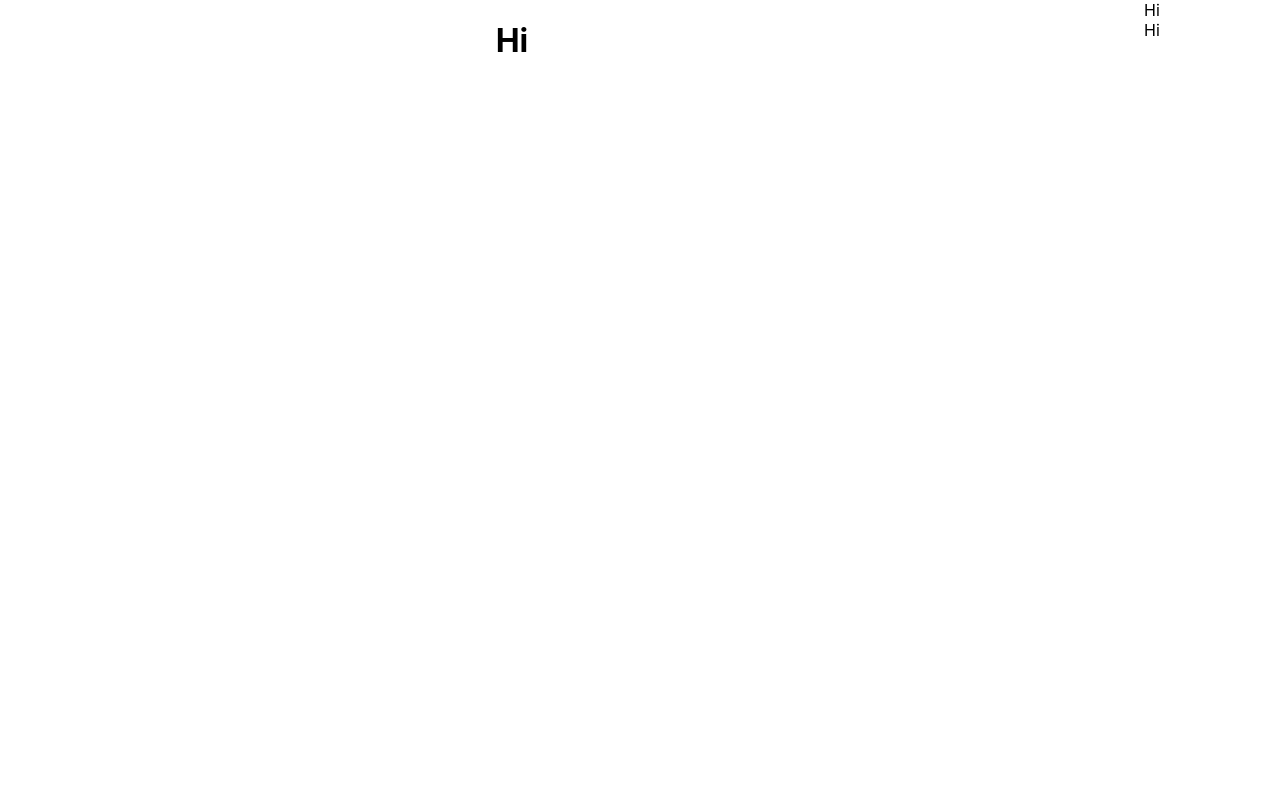
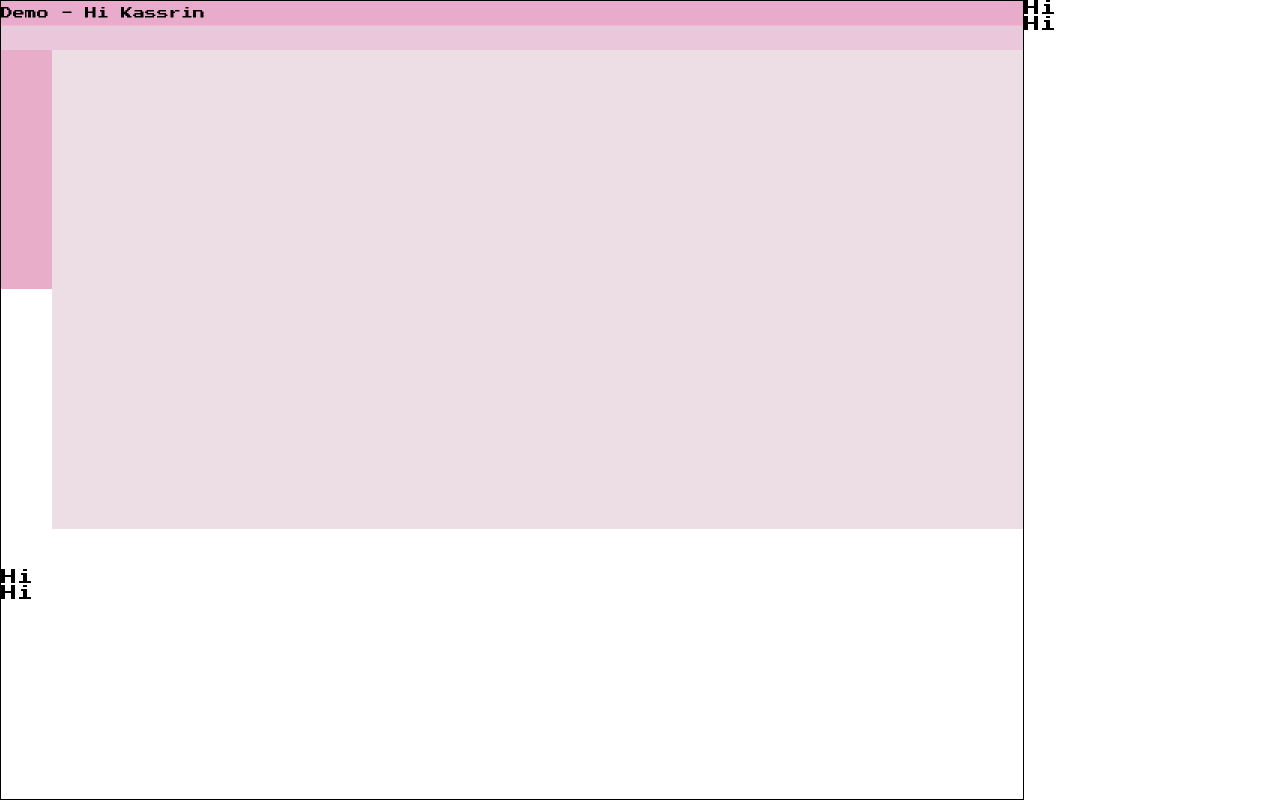
Before and after one commit to hassanalawie/hiKassrinCountdown, a React (Create React App) app in the folder hikassrin/: page / in a window 1280 px wide. Built offline with nearby package versions, Linux system fonts and the light colour scheme.

Commit message:
hi kassrin

```diff
--- a/hikassrin/src/App.css
+++ b/hikassrin/src/App.css
@@ -1,38 +1,4 @@
-.App {
-  text-align: center;
+@import url('https://fonts.googleapis.com/css2?family=Press+Start+2P&display=swap');
+*{
+  font-family: 'Press Start 2P', cursive;
 }
-
-.App-logo {
-  height: 40vmin;
-  pointer-events: none;
-}
-
-@media (prefers-reduced-motion: no-preference) {
-  .App-logo {
-    animation: App-logo-spin infinite 20s linear;
-  }
-}
-
-.App-header {
-  background-color: #282c34;
-  min-height: 100vh;
-  display: flex;
-  flex-direction: column;
-  align-items: center;
-  justify-content: center;
-  font-size: calc(10px + 2vmin);
-  color: white;
-}
-
-.App-link {
-  color: #61dafb;
-}
-
-@keyframes App-logo-spin {
-  from {
-    transform: rotate(0deg);
-  }
-  to {
-    transform: rotate(360deg);
-  }
-}
--- /dev/null
+++ b/hikassrin/src/components/ColorsComponent.js
@@ -0,0 +1,13 @@
+import React from 'react';
+
+export function ColorsComponent() {
+
+  return (
+    <div >
+        <div>Hi</div>
+        <div>Hi</div>
+    </div>
+  );
+}
+
+export default ColorsComponent;
--- /dev/null
+++ b/hikassrin/src/components/DrawingComponent.js
@@ -0,0 +1,13 @@
+import React from 'react';
+import './componentStyles/DrawingComponent.css'
+export function DrawingComponent() {
+
+  return (
+    <div className='base-container-2' >
+      <div className='tools'></div>
+      <div className='canvas'></div>
+    </div>
+  );
+}
+
+export default DrawingComponent;
--- a/hikassrin/src/components/PaintContainer.js
+++ b/hikassrin/src/components/PaintContainer.js
@@ -1,10 +1,18 @@
 import React from 'react';
-
+import DrawingComponent from './DrawingComponent';
+import ColorsComponent from './ColorsComponent';
+import './componentStyles/PaintContainer.css'
 export function PaintContainer() {
 
   return (
-    <div >
-        <h1>Hi</h1>
+    <div className='base-container' >
+        <div className='pink-header'>
+          <p className='title-text'>Demo - Hi Kassrin</p>
+        </div>
+        <div className='light-pink-header'></div>
+        <DrawingComponent/>
+        <div className='spacer'></div>
+        <ColorsComponent/>
     </div>
   );
 }
--- /dev/null
+++ b/hikassrin/src/components/componentStyles/DrawingComponent.css
@@ -0,0 +1,17 @@
+.base-container-2{
+    height: 60%;
+    display: flex;
+    width:100%;
+}
+
+.tools{
+    width:5%;
+    height:50%;
+    background-color: #E8ADC8;
+}
+
+.canvas{
+    width:95%;
+    height:100%;
+    background-color: #EDDDE5;
+}
--- a/hikassrin/src/components/componentStyles/PaintContainer.css
+++ b/hikassrin/src/components/componentStyles/PaintContainer.css
@@ -0,0 +1,26 @@
+.base-container{
+    border: 1px solid black;
+}
+
+.pink-header{
+    width:100%;
+    height:3%;
+    background-color: #E9ABCC;
+    border-bottom: 1px solid #ccc;
+    display: flex;
+    align-items: center;
+}
+.light-pink-header{
+    width:100%;
+    height:3%;
+    background-color: #EAC7DA;
+}
+.spacer{
+    width:100%;
+    height:5%;
+}
+
+.title-text {
+    font-size: 12px;
+    margin: 0px;
+}
```
Also changed, not shown: hikassrin/src/components/componentStyles/ColorsComponent.css (added).
